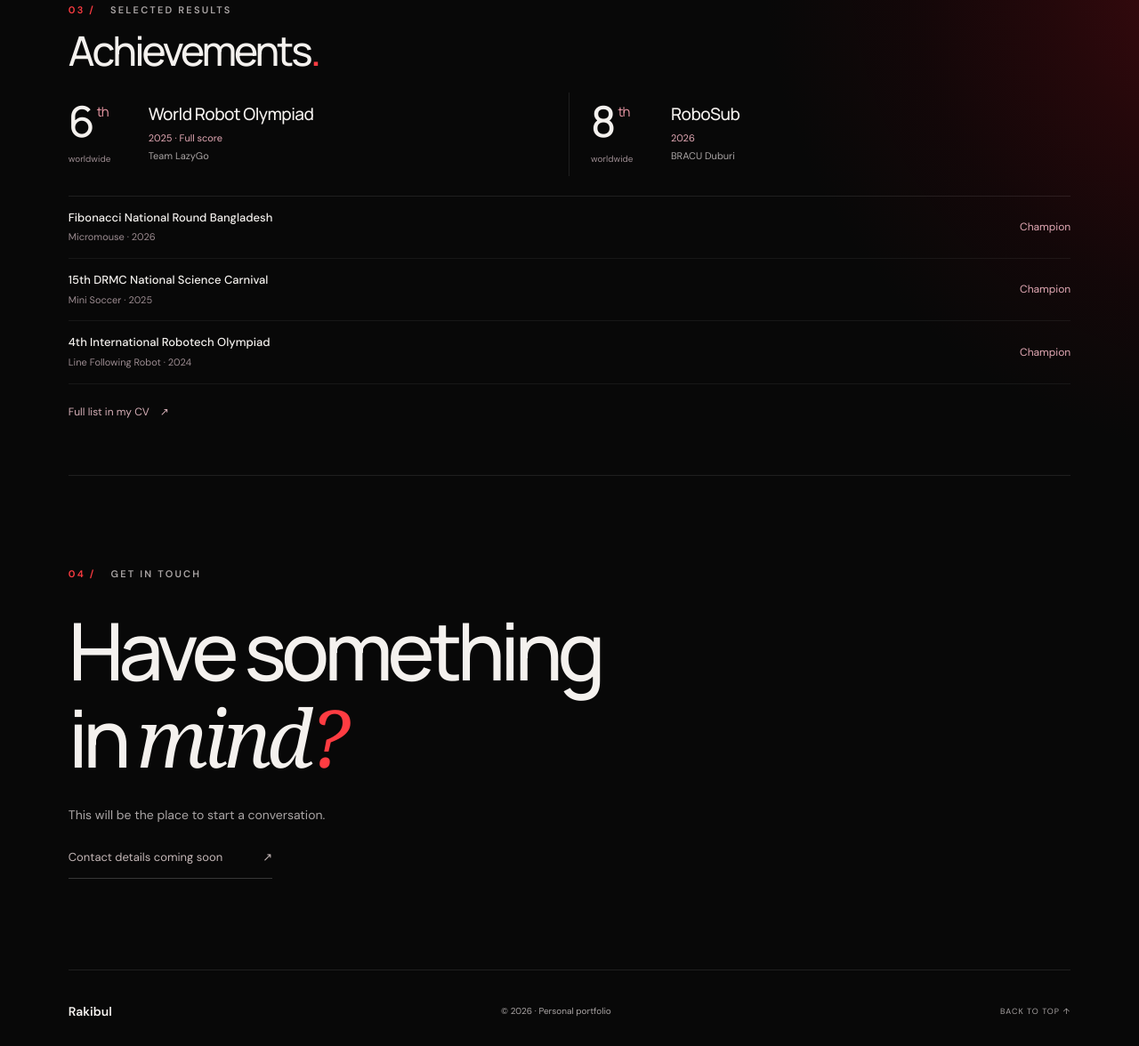
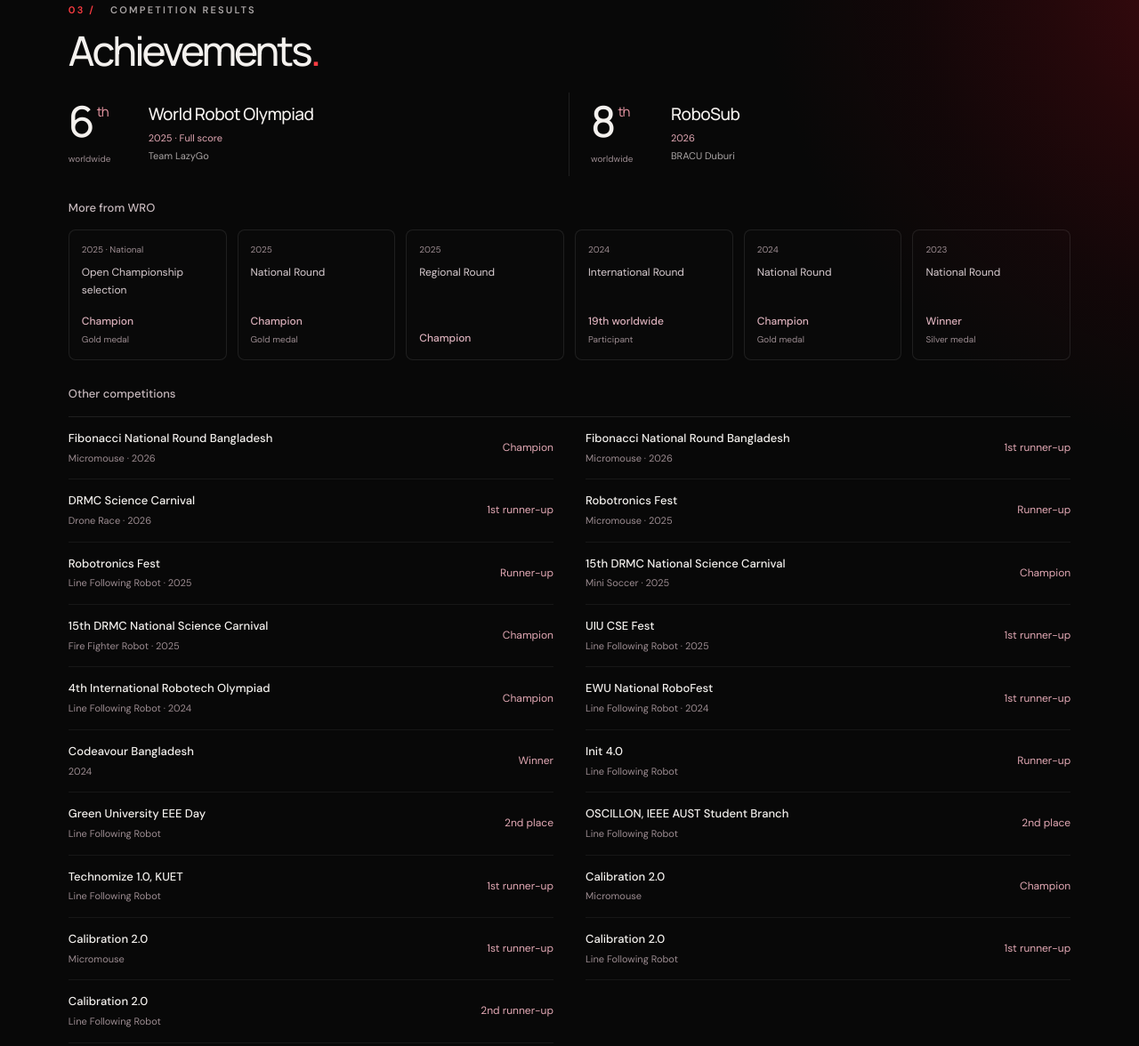
Before and after one commit to RakibulIslam1/portfolio, a website with bundled scripts: page public/index.html in a window 1280 px wide. Shown: the part 2394-3570 px from the top of the page at 89% size. Built offline with nearby package versions, Linux system fonts and the light colour scheme.

Commit message:
Show all CV awards with secondary WRO results and a plain contest list

```diff
--- a/public/achievements.css
+++ b/public/achievements.css
@@ -1,4 +1,4 @@
-/* A short selection, with compact international standings and three plain rows. */
+/* Compact international standings, quieter WRO results, and a plain contest list. */
 .achievements { padding-block: clamp(28px, 4vw, 48px); border-top: 1px solid var(--line); }
 .achievement-heading { margin-bottom: 22px; }
 .achievements .section-label { margin-bottom: 12px; }
@@ -15,19 +15,34 @@
 .result-meta, .result-team { margin: 0; font-size: 11px; line-height: 1.8; }
 .result-meta { color: #e3a9b5; }
 .result-team { color: var(--muted); }
-.achievement-selection { list-style: none; padding: 0; margin: 0; border-top: 1px solid var(--line); }
+.achievement-subheading { margin: 0 0 14px; color: #c7b9bd; font-size: 13px; font-weight: 500; }
+.wro-record { margin-block: 26px; }
+.wro-results { display: grid; grid-template-columns: repeat(6, minmax(0, 1fr)); gap: 12px; list-style: none; margin: 0; padding: 0; }
+.wro-result { display: flex; flex-direction: column; min-width: 0; padding: 14px; border: 1px solid #ffffff16; border-radius: 8px; background: #ffffff02; }
+.wro-meta { margin: 0 0 8px; color: #9c8c91; font-size: 10px; line-height: 1.6; }
+.wro-round { margin: 0 0 16px; color: #d9cdd1; font-size: 12px; line-height: 1.6; font-weight: 400; overflow-wrap: anywhere; }
+.wro-outcome { margin: auto 0 0; color: #dcb1bc; font-size: 12px; font-weight: 500; line-height: 1.6; overflow-wrap: anywhere; }
+.wro-detail { margin: 3px 0 0; color: #9c8c91; font-size: 10px; line-height: 1.6; }
+.other-achievements { margin-top: 28px; }
+.achievement-results { display: grid; grid-template-columns: repeat(2, minmax(0, 1fr)); column-gap: 36px; list-style: none; padding: 0; margin: 0; border-top: 1px solid var(--line); }
 .award-row { display: flex; align-items: center; justify-content: space-between; gap: 20px; padding-block: 14px; border-bottom: 1px solid #ffffff0f; }
 .award-description { min-width: 0; }
 .award-event { margin: 0 0 3px; font-size: 13px; font-weight: 500; line-height: 1.6; overflow-wrap: anywhere; }
 .award-category { margin: 0; color: #9c8c91; font-size: 11px; line-height: 1.6; }
-.award-result { flex-shrink: 0; color: #e3a9b5; font-size: 12px; }
+.award-result { flex: 0 0 auto; max-width: 100px; color: #e3a9b5; font-size: 12px; }
 .achievement-cv-link { display: inline-flex; align-items: center; gap: 12px; min-height: 44px; margin-top: 10px; color: #d6afb7; font-size: 12px; }
 .achievement-cv-link:hover { color: #ffcbd5; }
+@media (max-width: 1180px) {
+  .wro-results { grid-template-columns: repeat(3, minmax(0, 1fr)); }
+}
 @media (max-width: 640px) {
   .international-results { grid-template-columns: minmax(0, 1fr); margin-bottom: 14px; }
   .international-result, .international-result:first-child { padding: 12px 0; border-right: 0; }
   .international-result:first-child { border-bottom: 1px solid #ffffff0f; }
   .result-event { font-size: 17px; }
+  .wro-results { grid-template-columns: repeat(2, minmax(0, 1fr)); gap: 10px; }
+  .wro-result { padding: 12px; }
+  .achievement-results { grid-template-columns: minmax(0, 1fr); }
   .award-row { gap: 12px; padding-block: 12px; }
   .award-event { font-size: 12px; }
   .award-result { font-size: 11px; }
--- a/public/achievements.js
+++ b/public/achievements.js
@@ -29,12 +29,26 @@
     highlights.append(article);
   }
 
-  const list = document.querySelector('[data-achievement-selection]');
+  const wro = document.querySelector('[data-wro-results]');
+  wro.replaceChildren();
+  for (const award of content.wro) {
+    const item = element('li', 'wro-result');
+    const meta = element('p', 'wro-meta');
+    const year = element('time', '', award.year);
+    year.dateTime = award.year;
+    meta.append(year);
+    if (award.level) meta.append(' · ' + award.level);
+    item.append(meta, element('h4', 'wro-round', award.round), element('p', 'wro-outcome', award.result));
+    if (award.detail) item.append(element('p', 'wro-detail', award.detail));
+    wro.append(item);
+  }
+
+  const list = document.querySelector('[data-achievement-results]');
   list.replaceChildren();
-  for (const award of content.selected) {
+  for (const award of content.otherResults) {
     const row = element('li', 'award-row');
     const copy = element('div', 'award-description');
-    copy.append(element('h3', 'award-event', award.event), element('p', 'award-category', award.category + ' · ' + award.year));
+    copy.append(element('h4', 'award-event', award.event), element('p', 'award-category', [award.category, award.year].filter(Boolean).join(' · ')));
     row.append(copy, element('span', 'award-result', award.result));
     list.append(row);
   }
--- a/public/content.js
+++ b/public/content.js
@@ -61,18 +61,42 @@
   },
   email: '',
   cv: { url: './files/CV draft-1.pdf', filename: 'CV draft-1.pdf' },
-  // A short selection from CV draft-1.pdf. The full record stays in the CV.
-  // Team placements are credited to the team.
+  // All Honors & Awards from CV draft-1.pdf, plus the Duburi team result.
+  // The highlighted WRO result is excluded from the six secondary entries.
   achievements: {
     heading: 'Achievements',
     highlights: [
       { event: 'World Robot Olympiad', year: '2025', rank: '6', ordinal: 'th', distinction: 'Full score', team: 'Team LazyGo' },
       { event: 'RoboSub', year: '2026', rank: '8', ordinal: 'th', distinction: '', team: 'BRACU Duburi' }
     ],
-    selected: [
+    wro: [
+      { round: 'Open Championship selection', level: 'National', year: '2025', result: 'Champion', detail: 'Gold medal' },
+      { round: 'National Round', year: '2025', result: 'Champion', detail: 'Gold medal' },
+      { round: 'Regional Round', year: '2025', result: 'Champion', detail: '' },
+      { round: 'International Round', year: '2024', result: '19th worldwide', detail: 'Participant' },
+      { round: 'National Round', year: '2024', result: 'Champion', detail: 'Gold medal' },
+      { round: 'National Round', year: '2023', result: 'Winner', detail: 'Silver medal' }
+    ],
+    otherResults: [
       { event: 'Fibonacci National Round Bangladesh', category: 'Micromouse', year: '2026', result: 'Champion' },
+      { event: 'Fibonacci National Round Bangladesh', category: 'Micromouse', year: '2026', result: '1st runner-up' },
+      { event: 'DRMC Science Carnival', category: 'Drone Race', year: '2026', result: '1st runner-up' },
+      { event: 'Robotronics Fest', category: 'Micromouse', year: '2025', result: 'Runner-up' },
+      { event: 'Robotronics Fest', category: 'Line Following Robot', year: '2025', result: 'Runner-up' },
       { event: '15th DRMC National Science Carnival', category: 'Mini Soccer', year: '2025', result: 'Champion' },
-      { event: '4th International Robotech Olympiad', category: 'Line Following Robot', year: '2024', result: 'Champion' }
+      { event: '15th DRMC National Science Carnival', category: 'Fire Fighter Robot', year: '2025', result: 'Champion' },
+      { event: 'UIU CSE Fest', category: 'Line Following Robot', year: '2025', result: '1st runner-up' },
+      { event: '4th International Robotech Olympiad', category: 'Line Following Robot', year: '2024', result: 'Champion' },
+      { event: 'EWU National RoboFest', category: 'Line Following Robot', year: '2024', result: '1st runner-up' },
+      { event: 'Codeavour Bangladesh', category: '', year: '2024', result: 'Winner' },
+      { event: 'Init 4.0', category: 'Line Following Robot', year: '', result: 'Runner-up' },
+      { event: 'Green University EEE Day', category: 'Line Following Robot', year: '', result: '2nd place' },
+      { event: 'OSCILLON, IEEE AUST Student Branch', category: 'Line Following Robot', year: '', result: '2nd place' },
+      { event: 'Technomize 1.0, KUET', category: 'Line Following Robot', year: '', result: '1st runner-up' },
+      { event: 'Calibration 2.0', category: 'Micromouse', year: '', result: 'Champion' },
+      { event: 'Calibration 2.0', category: 'Micromouse', year: '', result: '1st runner-up' },
+      { event: 'Calibration 2.0', category: 'Line Following Robot', year: '', result: '1st runner-up' },
+      { event: 'Calibration 2.0', category: 'Line Following Robot', year: '', result: '2nd runner-up' }
     ]
   },
   // Replace preview entries with real work. featured selects homepage capsules.
--- a/public/index.html
+++ b/public/index.html
@@ -94,10 +94,11 @@
       <div class="work-actions"><a class="button button-secondary" href="./projects/">See all projects <span aria-hidden="true">↗</span></a></div>
     </section>
     <section id="achievements" class="section achievements" aria-labelledby="achievements-title">
-      <div class="achievement-heading"><div class="section-label"><span class="red">03 /</span> SELECTED RESULTS</div><h2 id="achievements-title">Achievements<span class="red">.</span></h2></div>
+      <div class="achievement-heading"><div class="section-label"><span class="red">03 /</span> COMPETITION RESULTS</div><h2 id="achievements-title">Achievements<span class="red">.</span></h2></div>
       <div class="international-results" data-achievement-highlights></div>
-      <ul class="achievement-selection" data-achievement-selection aria-label="Selected competition results"></ul>
-      <a class="achievement-cv-link" data-achievements-cv href="./files/CV%20draft-1.pdf" download="CV draft-1.pdf">Full list in my CV <span aria-hidden="true">↗</span></a>
+      <div class="wro-record"><h3 class="achievement-subheading" id="wro-results-title">More from WRO</h3><ul class="wro-results" data-wro-results aria-labelledby="wro-results-title"></ul></div>
+      <div class="other-achievements"><h3 class="achievement-subheading" id="other-results-title">Other competitions</h3><ul class="achievement-results" data-achievement-results aria-labelledby="other-results-title"></ul></div>
+      <a class="achievement-cv-link" data-achievements-cv href="./files/CV%20draft-1.pdf" download="CV draft-1.pdf">Download CV <span aria-hidden="true">↗</span></a>
       <noscript><p>Read the achievements in <a href="./files/CV%20draft-1.pdf">my CV</a>.</p></noscript>
     </section>
     <section id="contact" class="section contact">
```
Also changed, not shown: AGENTS.md (+1 -1 lines), PROJECT_MEMORY.md (+9 -0 lines), README.md.
